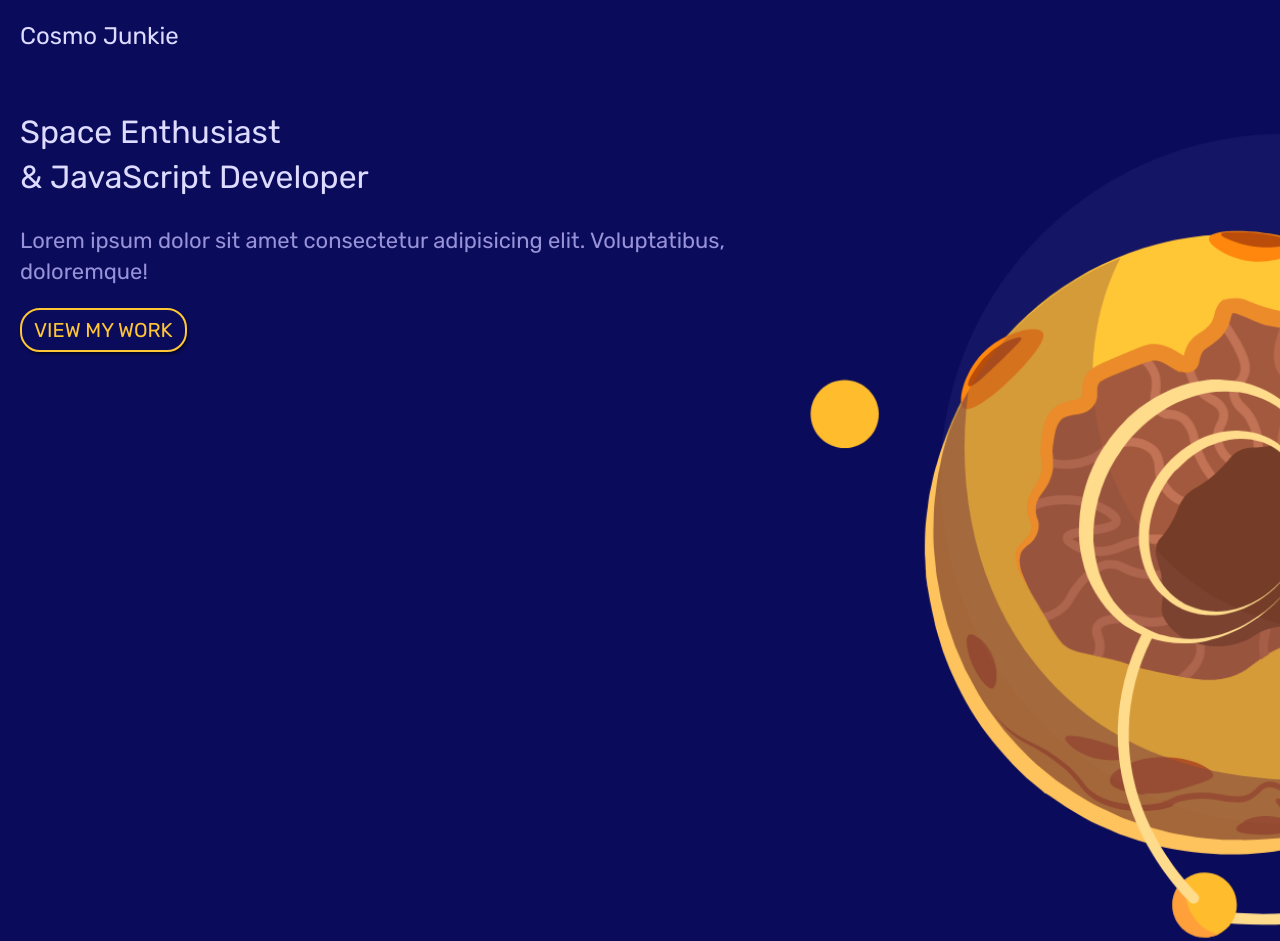
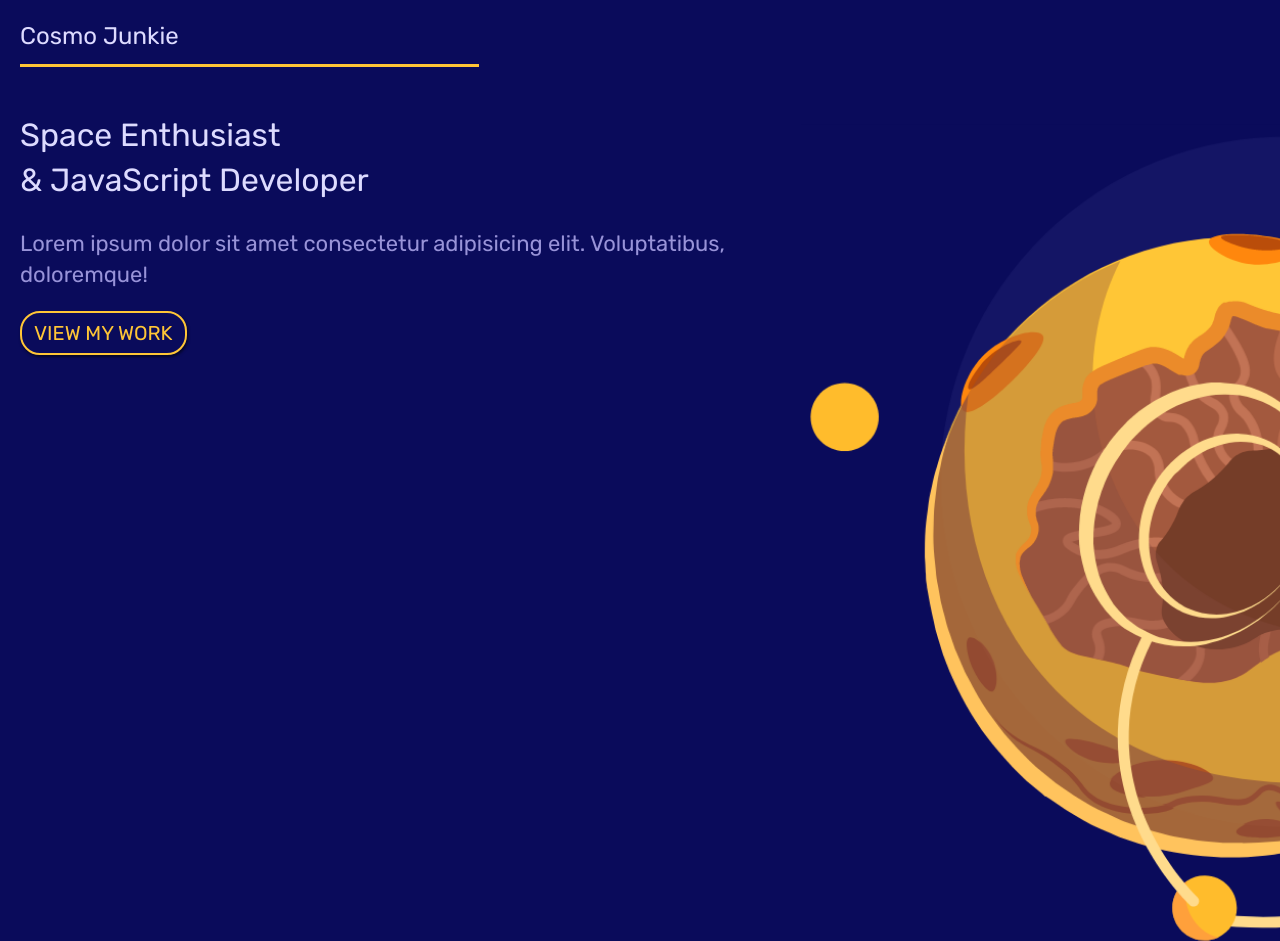
Before and after one commit to satyakresna/cosmo-junkie, a website: page src/index.html in a window 1280 px wide. Shown: the top 941 px of the page. Drawn offline with Linux system fonts and the light colour scheme.

Commit message:
fix: add underline in h1 tag

```diff
--- a/src/css/style.css
+++ b/src/css/style.css
@@ -99,7 +99,7 @@ h4 {
     grid-column: 1/4;
     grid-row: 1;
     padding-bottom: 10px;
-    border-bottom: 3px;
+    border-bottom: 3px solid var(--primary);
     display: inline-block;
 }
 
```
